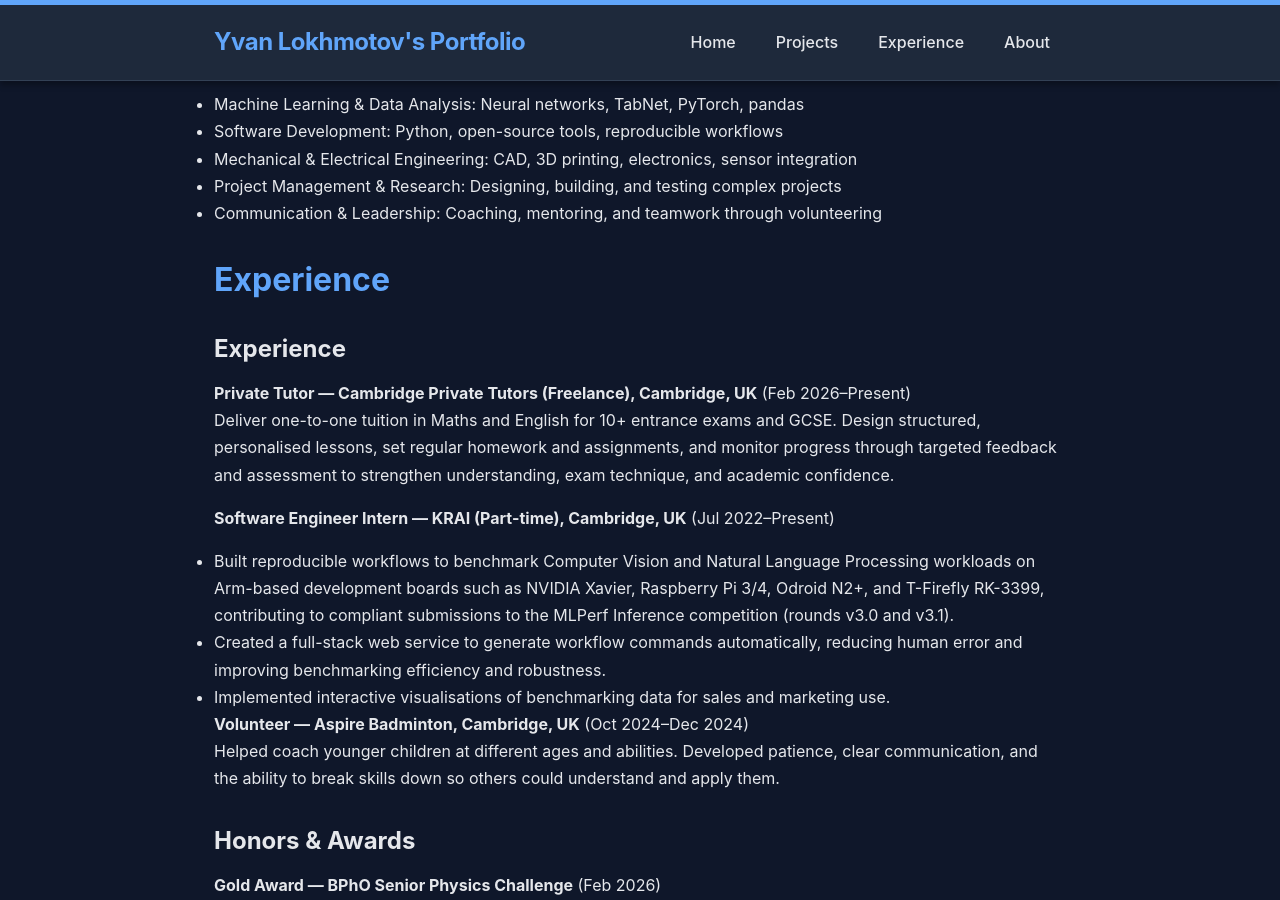
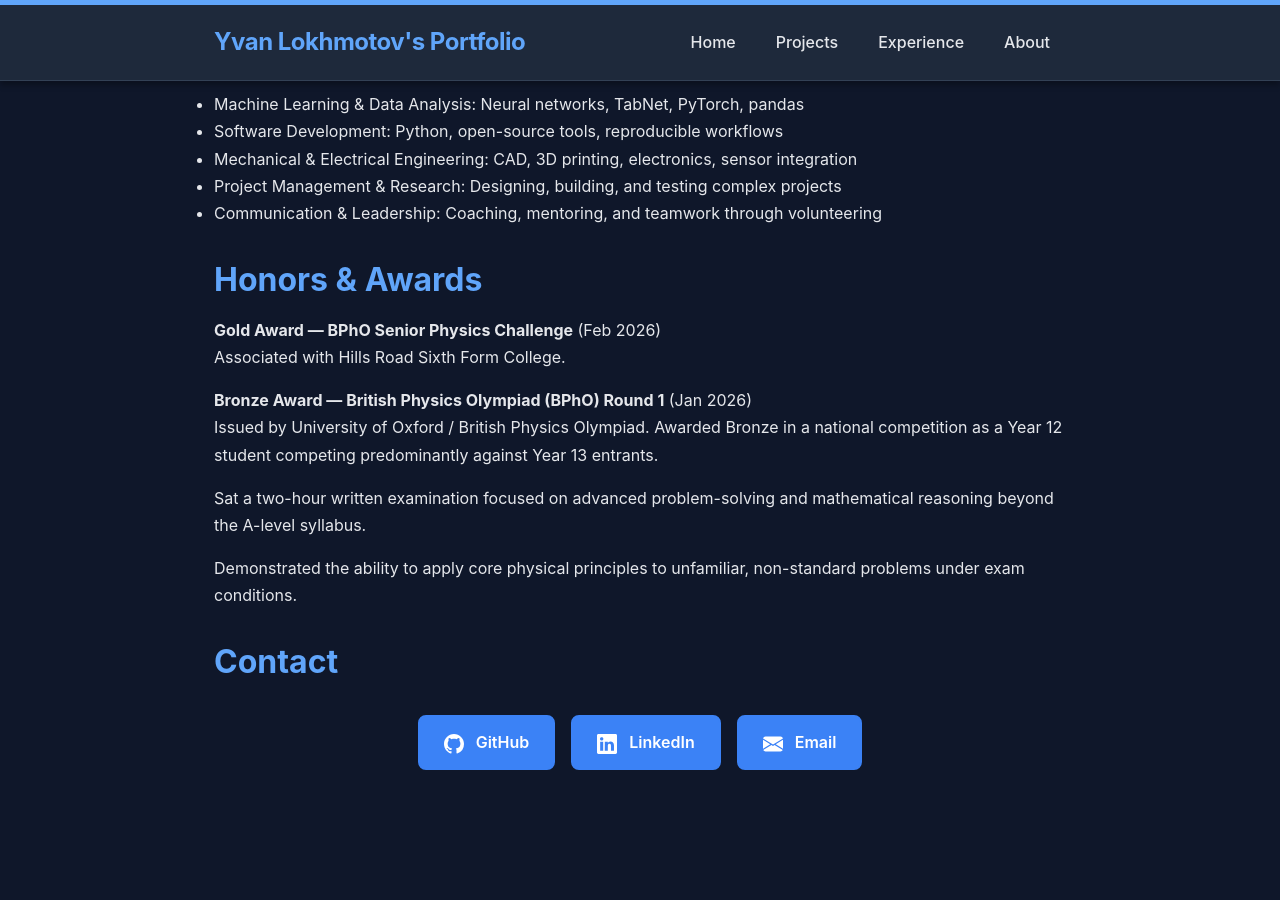
Before and after one commit to yvanlok/yvanlokhmotov.github.io, a Jekyll site: the page built from about.md, in a window 1280 px wide and 900 px high, scrolled down 608 px. Built offline with Jekyll 4.4.1, drawn with Linux system fonts in a browser that asks for light colours.

Commit message:
Add awards section to portfolio: create awards-content.md and update navigation

```diff
--- a/_includes/experience-content.md
+++ b/_includes/experience-content.md
@@ -1,24 +1,11 @@
-### Experience
-
 **Private Tutor — Cambridge Private Tutors (Freelance), Cambridge, UK** (Feb 2026–Present)
 Deliver one-to-one tuition in Maths and English for 10+ entrance exams and GCSE. Design structured, personalised lessons, set regular homework and assignments, and monitor progress through targeted feedback and assessment to strengthen understanding, exam technique, and academic confidence.
 
 **Software Engineer Intern — KRAI (Part-time), Cambridge, UK** (Jul 2022–Present)
+
 - Built reproducible workflows to benchmark Computer Vision and Natural Language Processing workloads on Arm-based development boards such as NVIDIA Xavier, Raspberry Pi 3/4, Odroid N2+, and T-Firefly RK-3399, contributing to compliant submissions to the MLPerf Inference competition (rounds v3.0 and v3.1).
 - Created a full-stack web service to generate workflow commands automatically, reducing human error and improving benchmarking efficiency and robustness.
 - Implemented interactive visualisations of benchmarking data for sales and marketing use.
 
 **Volunteer — Aspire Badminton, Cambridge, UK** (Oct 2024–Dec 2024)
 Helped coach younger children at different ages and abilities. Developed patience, clear communication, and the ability to break skills down so others could understand and apply them.
-
-### Honors & Awards
-
-**Gold Award — BPhO Senior Physics Challenge** (Feb 2026)
-Associated with Hills Road Sixth Form College.
-
-**Bronze Award — British Physics Olympiad (BPhO) Round 1** (Jan 2026)
-Issued by University of Oxford / British Physics Olympiad. Awarded Bronze in a national competition as a Year 12 student competing predominantly against Year 13 entrants.
-
-Sat a two-hour written examination focused on advanced problem-solving and mathematical reasoning beyond the A-level syllabus.
-
-Demonstrated the ability to apply core physical principles to unfamiliar, non-standard problems under exam conditions.
--- a/about.md
+++ b/about.md
@@ -24,12 +24,12 @@ Leadership & Activities: Student leadership role in outdoor education, supportin
 - Project Management & Research: Designing, building, and testing complex projects
 - Communication & Leadership: Coaching, mentoring, and teamwork through volunteering
 
-## Experience
+## Honors & Awards
 
-{% capture experience_content %}
-{% include experience-content.md %}
+{% capture awards_content %}
+{% include awards-content.md %}
 {% endcapture %}
-{{ experience_content | markdownify }}
+{{ awards_content | markdownify }}
 
 ## Contact
 
```
Also changed, not shown: _includes/awards-content.md (added, +9 -0 lines), awards.md (added, +10 -0 lines).
